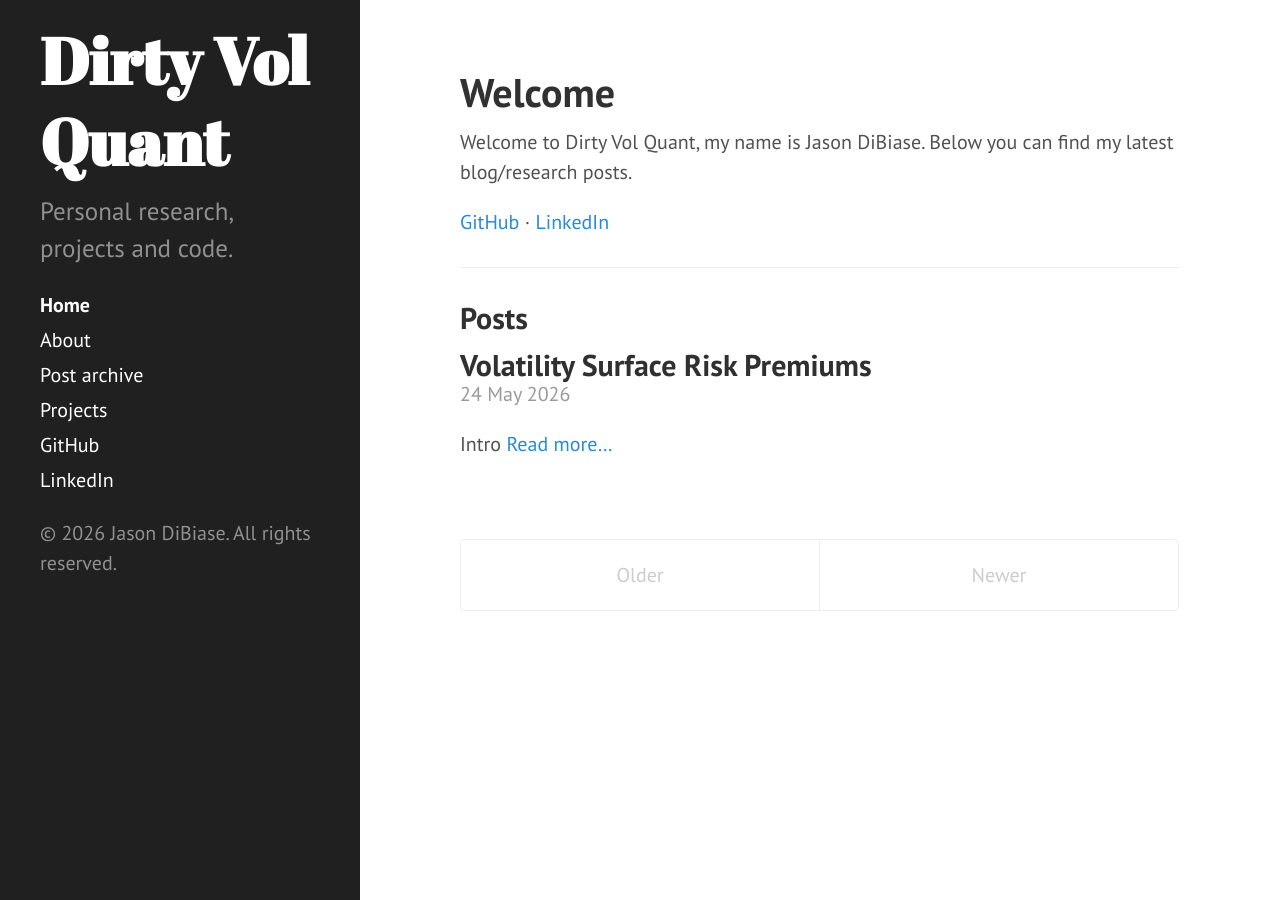
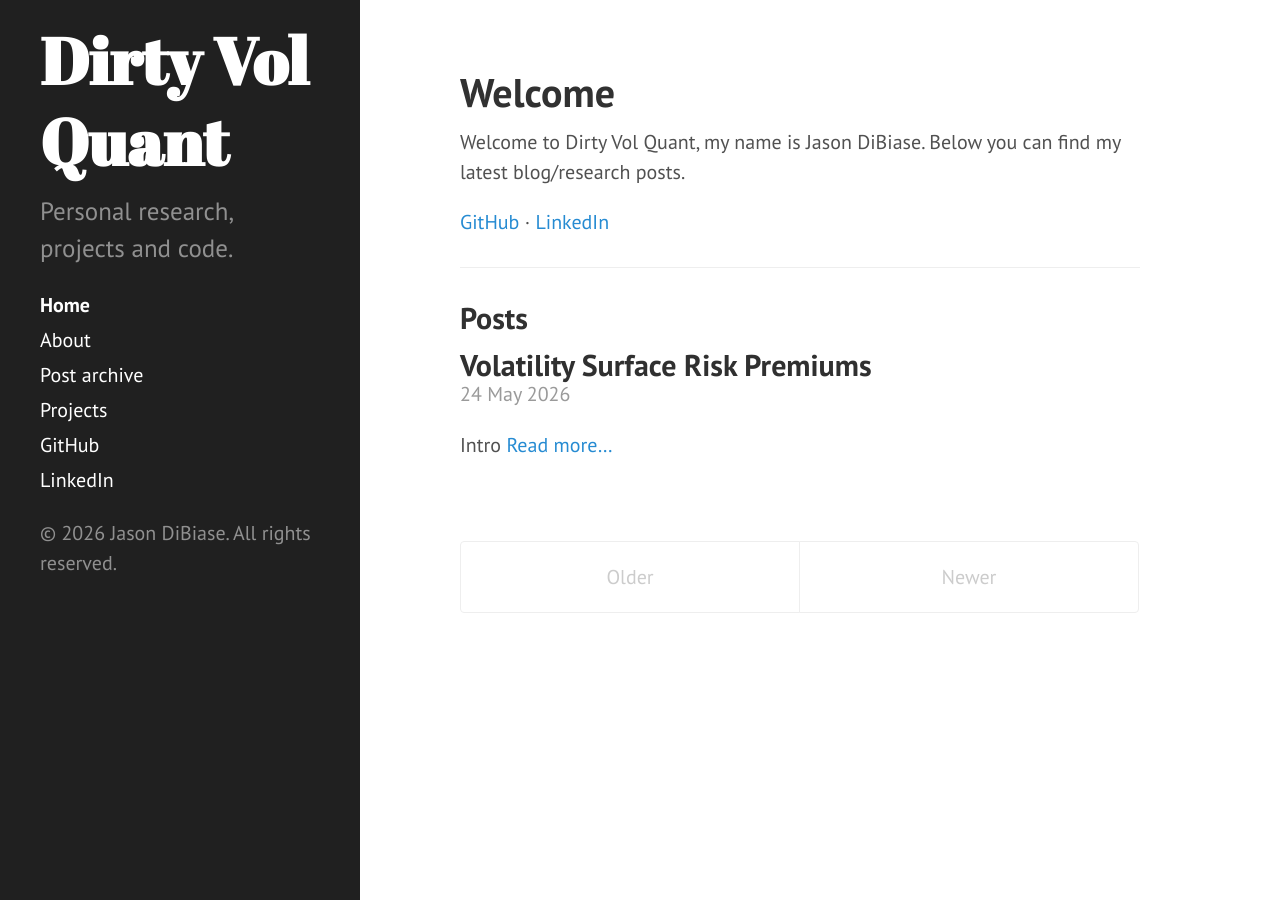
Before and after one commit to dibiasej/dibiasej.github.io, a Jekyll site: the page built from index.html, in a window 1280 px wide. Built offline with Jekyll 4.4.1, drawn with Linux system fonts in a browser that asks for light colours; Markdown is read by kramdown in place of the engine named in the settings; the list of posts is cut into pages by our own code.

Commit message:
chnages hyde file

```diff
--- a/public/css/hyde.css
+++ b/public/css/hyde.css
@@ -34,11 +34,13 @@
 html {
   font-family: "PT Sans", Helvetica, Arial, sans-serif;
 }
+
 @media (min-width: 48em) {
   html {
     font-size: 16px;
   }
 }
+
 @media (min-width: 58em) {
   html {
     font-size: 20px;
@@ -48,17 +50,15 @@
 
 /*
  * Sidebar
- *
- * Flexible banner for housing site name, intro, and "footer" content. Starts
- * out above content in mobile and later moves to the side with wider viewports.
  */
 
 .sidebar {
   text-align: center;
   padding: 2rem 1rem;
-  color: rgba(255,255,255,.5);
+  color: rgba(255, 255, 255, .5);
   background-color: #202020;
 }
+
 @media (min-width: 48em) {
   .sidebar {
     position: fixed;
@@ -87,75 +87,162 @@
 .sidebar-nav {
   margin-bottom: 1rem;
 }
+
 .sidebar-nav-item {
   display: block;
   line-height: 1.75;
 }
+
 a.sidebar-nav-item:hover,
 a.sidebar-nav-item:focus {
   text-decoration: underline;
 }
+
 .sidebar-nav-item.active {
   font-weight: bold;
 }
 
-/* Sticky sidebar
- *
- * Add the `sidebar-sticky` class to the sidebar's container to affix it the
- * contents to the bottom of the sidebar in tablets and up.
- */
-
-/* @media (min-width: 48em) {
-  .sidebar-sticky {
-    position: absolute;
-    right:  1rem;
-    bottom: 1rem;
-    left:   1rem;
-  }
-} */
-
+/* Keep sidebar content near the top */
 @media (min-width: 48em) {
   .sidebar-sticky {
     position: absolute;
-    top: 1rem;      /* <-- add */
+    top: 1rem;
     right: 1rem;
     left: 1rem;
-    bottom: auto;   /* <-- optional, but makes intent explicit */
-  }
-}
-
-
-/* Container
- *
- * Align the contents of the site above the proper threshold with some margin-fu
- * with a 25%-wide `.sidebar`.
- */
-
-.content {
-  padding-top:    4rem;
-  padding-bottom: 4rem;
-}
-
-@media (min-width: 48em) {
-  .content {
-    max-width: 66rem;
-    margin-left: 20rem;
-    margin-right: 2rem;
-  }
-}
-
-@media (min-width: 64em) {
-  .content {
-    margin-left: 22rem;
-    margin-right: 4rem;
+    bottom: auto;
   }
 }
 
 
 /*
+ * Main content layout
+ */
+
+.content {
+  padding-top: 2rem;
+  padding-bottom: 4rem;
+  padding-left: 1rem;
+  padding-right: 1rem;
+}
+
+/* Tablet / small desktop */
+@media (min-width: 48em) {
+  .content {
+    margin-left: 20rem;
+    margin-right: 2rem;
+
+    /*
+     * Width uses available screen space,
+     * but stops before becoming too wide.
+     */
+    width: calc(100% - 24rem);
+    max-width: 50rem;
+  }
+}
+
+/* Large desktop */
+@media (min-width: 64em) {
+  .content {
+    margin-left: 22rem;
+    margin-right: 4rem;
+    width: calc(100% - 28rem);
+    max-width: 52rem;
+  }
+}
+
+/* Extra large screens */
+@media (min-width: 90em) {
+  .content {
+    max-width: 54rem;
+  }
+}
+
+
+/*
+ * Post/page readability
+ */
+
+.post,
+.page {
+  margin-bottom: 4rem;
+}
+
+/* Keep paragraphs readable without making the whole page tiny */
+.post p,
+.page p {
+  max-width: 48rem;
+}
+
+/* Slightly nicer paragraph spacing */
+.post p,
+.page p,
+.post li,
+.page li {
+  line-height: 1.6;
+}
+
+/* Lists */
+.post ol,
+.page ol,
+.post ul,
+.page ul {
+  padding-left: 2rem;
+  margin-bottom: 1rem;
+}
+
+.post li,
+.page li {
+  margin-bottom: 0.35rem;
+}
+
+
+/*
+ * Images inside posts/pages
+ */
+
+.post img,
+.page img {
+  display: block;
+
+  /*
+   * Good middle ground:
+   * image fills most of the post,
+   * but does not become enormous.
+   */
+  width: 88%;
+  max-width: 820px;
+  height: auto;
+
+  margin-top: 1.5rem;
+  margin-bottom: 1.5rem;
+  margin-left: auto;
+  margin-right: auto;
+}
+
+/* On smaller screens, let images use the page width */
+@media (max-width: 48em) {
+  .post img,
+  .page img {
+    width: 100%;
+    max-width: 100%;
+  }
+}
+
+
+/*
+ * Code blocks
+ */
+
+.post pre,
+.page pre {
+  overflow-x: auto;
+  white-space: pre-wrap;
+  word-wrap: break-word;
+}
+
+
+/*
  * Reverse layout
- *
- * Flip the orientation of the page by placing the `.sidebar` on the right.
  */
 
 @media (min-width: 48em) {
@@ -163,9 +250,11 @@
     left: auto;
     right: 0;
   }
+
   .layout-reverse .content {
     margin-left: 2rem;
     margin-right: 20rem;
+    width: calc(100% - 24rem);
   }
 }
 
@@ -173,19 +262,14 @@
   .layout-reverse .content {
     margin-left: 4rem;
     margin-right: 22rem;
+    width: calc(100% - 28rem);
   }
 }
 
 
-
 /*
  * Themes
- *
- * As of v1.1, Hyde includes optional themes to color the sidebar and links
- * within blog posts. To use, add the class of your choosing to the `body`.
  */
-
-/* Base16 (http://chriskempson.github.io/base16/#default) */
 
 /* Red */
 .theme-base-08 .sidebar {
@@ -258,28 +342,3 @@
 .theme-base-0f .related-posts li a:hover {
   color: #8f5536;
 }
-
-/* --- Fix: prevent titles from touching/cutting off at the top --- */
-.content {
-  padding-top: 2rem;
-}
-
-/* Fix sidebar content being cut off at the top */
-.sidebar {
-  padding-top: 2rem;
-}
-
-/* Control main blog content width */
-.post,
-.page {
-  max-width: 42rem;
-}
-
-/* Control image size inside blog posts */
-.post img,
-.page img {
-  max-width: 75%;
-  height: auto;
-  margin-left: auto;
-  margin-right: auto;
-}
```
